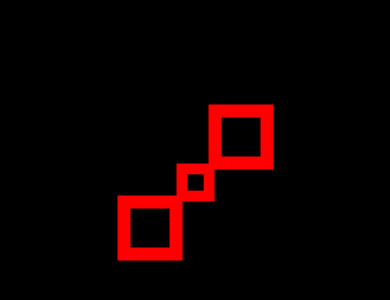
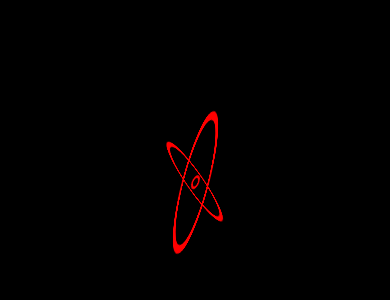
Before and after one commit to MuhmdRaouf/react-native-epic-spinners, a React Native app: screen / in a window 390 px wide. Shown: the part 240-540 px from the top of the page. Built offline with nearby package versions, Linux system fonts and the light colour scheme.

Commit message:
port 20th spinner [TrinityRingsSpinner]

```diff
--- a/App.js
+++ b/App.js
@@ -8,7 +8,7 @@
 
 import React from 'react';
 import { StyleSheet, View } from 'react-native';
-import { SwappingSquaresSpinner } from './src/components/SwappingSquaresSpinner';
+import { TrinityRingsSpinner } from './src/components/TrinityRingsSpinner';
 
 const App: () => React$Node = () => {
   const style = StyleSheet.create({
@@ -16,7 +16,7 @@ const App: () => React$Node = () => {
   });
   return (
     <View style={style.container}>
-      <SwappingSquaresSpinner />
+      <TrinityRingsSpinner />
     </View>
   );
 };
--- a/src/components/TrinityRingsSpinner.js
+++ b/src/components/TrinityRingsSpinner.js
@@ -1,121 +1,110 @@
-import React from 'react';
-import PropTypes from 'prop-types';
-import styled from 'styled-components';
+/** @flow **/
+import type { Element } from 'react';
+import React, { useEffect } from 'react';
+import type { ViewStyleProp } from 'react-native/Libraries/StyleSheet/StyleSheet';
+import { Animated, Easing, StyleSheet, View } from 'react-native';
 
-const Trinity = styled.div`
-  height: ${props => props.size}px;
-  width: ${props => props.size}px;
-  padding: 3px;
-  position: relative;
-  display: flex;
-  justify-content: center;
-  align-items: center;
-  flex-direction: row;
-  overflow: hidden;
-  box-sizing: border-box;
+import { useAnimated } from '../core/customHooks';
+import type AnimatedInterpolation from 'react-native/Libraries/Animated/src/nodes/AnimatedInterpolation';
 
-  * {
-    box-sizing: border-box;
-  }
-
-  .circle {
-    position: absolute;
-    display: block;
-    border-radius: 50%;
-    border: 3px solid ${props => props.color};
-    opacity: 1;
-  }
-  .circle:nth-child(1) {
-    height: ${props => props.outerWidth}px;
-    width: ${props => props.outerWidth}px;
-    animation: trinity-rings-spinner-circle1-animation
-      ${props => props.animationDuration}ms infinite linear;
-    border-width: 3px;
-  }
-  .circle:nth-child(2) {
-    height: calc(${props => props.outerWidth}px * 0.65);
-    width: calc(${props => props.outerWidth}px * 0.65);
-    animation: trinity-rings-spinner-circle2-animation
-      ${props => props.animationDuration}ms infinite linear;
-    border-width: 2px;
-  }
-  .circle:nth-child(3) {
-    height: calc(${props => props.outerWidth}px * 0.1);
-    width: calc(${props => props.outerWidth}px * 0.1);
-    animation: trinity-rings-spinner-circle3-animation
-      ${props => props.animationDuration}ms infinite linear;
-    border-width: 1px;
-  }
-  @keyframes trinity-rings-spinner-circle1-animation {
-    0% {
-      transform: rotateZ(20deg) rotateY(0deg);
-    }
-    100% {
-      transform: rotateZ(100deg) rotateY(360deg);
-    }
-  }
-  @keyframes trinity-rings-spinner-circle2-animation {
-    0% {
-      transform: rotateZ(100deg) rotateX(0deg);
-    }
-    100% {
-      transform: rotateZ(0deg) rotateX(360deg);
-    }
-  }
-  @keyframes trinity-rings-spinner-circle3-animation {
-    0% {
-      transform: rotateZ(100deg) rotateX(-360deg);
-    }
-    100% {
-      transform: rotateZ(-360deg) rotateX(360deg);
-    }
-  }
-`;
-
-const propTypes = {
-  size: PropTypes.number,
-  animationDuration: PropTypes.number,
-  color: PropTypes.string,
-  className: PropTypes.string,
-  style: PropTypes.object,
+type EpicProps = {
+  size?: number,
+  animationDuration?: number,
+  color?: string,
+  style?: ViewStyleProp
+};
+type TransformationTypeProp = {
+  rotateX?: string | AnimatedInterpolation,
+  rotateY?: string | AnimatedInterpolation,
+  rotateZ?: string | AnimatedInterpolation
+};
+const EpicSpinnersDefaultProps = {
+  size: 150,
+  color: 'red',
+  animationDuration: 1500
 };
 
-const defaultProps = {
-  size: 66,
-  color: '#fff',
-  animationDuration: 1500,
-  className: '',
-};
+export const TrinityRingsSpinner = (props: EpicProps): Element<any> => {
+  const { size, animationDuration, color, style, ...restProps } = props;
+  const containerPadding = 3;
+  const outerSize = size - containerPadding;
+  const [anim] = useAnimated();
+  const getAnimatedTransformation = ({
+    rotateX = '0deg',
+    rotateY = '0deg',
+    rotateZ = '0deg'
+  }: TransformationTypeProp) => {
+    return { transform: [{ rotateX }, { rotateY }, { rotateZ }] };
+  };
 
-const TrinityRingsSpinner = ({
-  size,
-  color,
-  animationDuration,
-  className,
-  style,
-  ...props
-}) => {
-  const containerPadding = 3;
-  const outerWidth = size - containerPadding * 2;
+  const circle1RotateX = anim.interpolate({ inputRange: [0, 1], outputRange: ['0deg', '180deg'] });
+  const circle1RotateY = anim.interpolate({ inputRange: [0, 1], outputRange: ['0deg', '360deg'] });
+  const circle1RotateZ = anim.interpolate({ inputRange: [0, 1], outputRange: ['20deg', '100deg'] });
+
+  const circle2RotateX = anim.interpolate({ inputRange: [0, 1], outputRange: ['0deg', '360deg'] });
+  const circle2RotateY = anim.interpolate({ inputRange: [0, 1], outputRange: ['0deg', '180deg'] });
+  const circle2RotateZ = anim.interpolate({ inputRange: [0, 1], outputRange: ['100deg', '0deg'] });
+
+  const circle3RotateX = anim.interpolate({ inputRange: [0, 1], outputRange: ['360deg', '-360deg'] });
+  const circle3RotateY = anim.interpolate({ inputRange: [0, 1], outputRange: ['0deg', '-180deg'] });
+  const circle3RotateZ = anim.interpolate({ inputRange: [0, 1], outputRange: ['100deg', '-360deg'] });
+
+  const spinnerStyle = StyleSheet.create({
+    container: {
+      height: size,
+      width: size,
+      padding: 3,
+      position: 'relative',
+      justifyContent: 'center',
+      alignItems: 'center',
+      overflow: 'hidden'
+    },
+    circle: {
+      position: 'absolute',
+      borderRadius: size,
+      borderColor: color
+    },
+    circle1: {
+      height: outerSize,
+      width: outerSize,
+      borderWidth: 9
+    },
+    circle2: {
+      height: outerSize * 0.65,
+      width: outerSize * 0.65,
+      borderWidth: 6
+    },
+    circle3: {
+      height: outerSize * 0.1,
+      width: outerSize * 0.1,
+      borderWidth: 3
+    }
+  });
+  const animateStyle = {
+    circle1: getAnimatedTransformation({ rotateX: circle1RotateX, rotateY: circle1RotateY, rotateZ: circle1RotateZ }),
+    circle2: getAnimatedTransformation({ rotateX: circle2RotateX, rotateY: circle2RotateY, rotateZ: circle2RotateZ }),
+    circle3: getAnimatedTransformation({ rotateX: circle3RotateX, rotateY: circle3RotateY, rotateZ: circle3RotateZ })
+  };
+
+  useEffect(() => {
+    Animated.loop(
+      Animated.timing(anim, {
+        toValue: 1,
+        duration: animationDuration,
+        easing: Easing.linear
+      })
+    ).start();
+  }, [animationDuration, anim]);
 
   return (
-    <Trinity
-      size={size}
-      color={color}
-      animationDuration={animationDuration}
-      className={`trinity-rings-spinner${className ? ' ' + className : ''}`}
-      style={style}
-      outerWidth={outerWidth}
-      {...props}
-    >
-      <div className="circle circle1" />
-      <div className="circle circle2" />
-      <div className="circle circle3" />
-    </Trinity>
+    <View style={style} {...restProps}>
+      <View style={spinnerStyle.container}>
+        <Animated.View style={[spinnerStyle.circle, spinnerStyle.circle1, animateStyle.circle1]} />
+        <Animated.View style={[spinnerStyle.circle, spinnerStyle.circle2, animateStyle.circle2]} />
+        <Animated.View style={[spinnerStyle.circle, spinnerStyle.circle3, animateStyle.circle3]} />
+      </View>
+    </View>
   );
 };
 
-TrinityRingsSpinner.propTypes = propTypes;
-TrinityRingsSpinner.defaultProps = defaultProps;
-
-export default TrinityRingsSpinner;
+TrinityRingsSpinner.defaultProps = EpicSpinnersDefaultProps;
```
